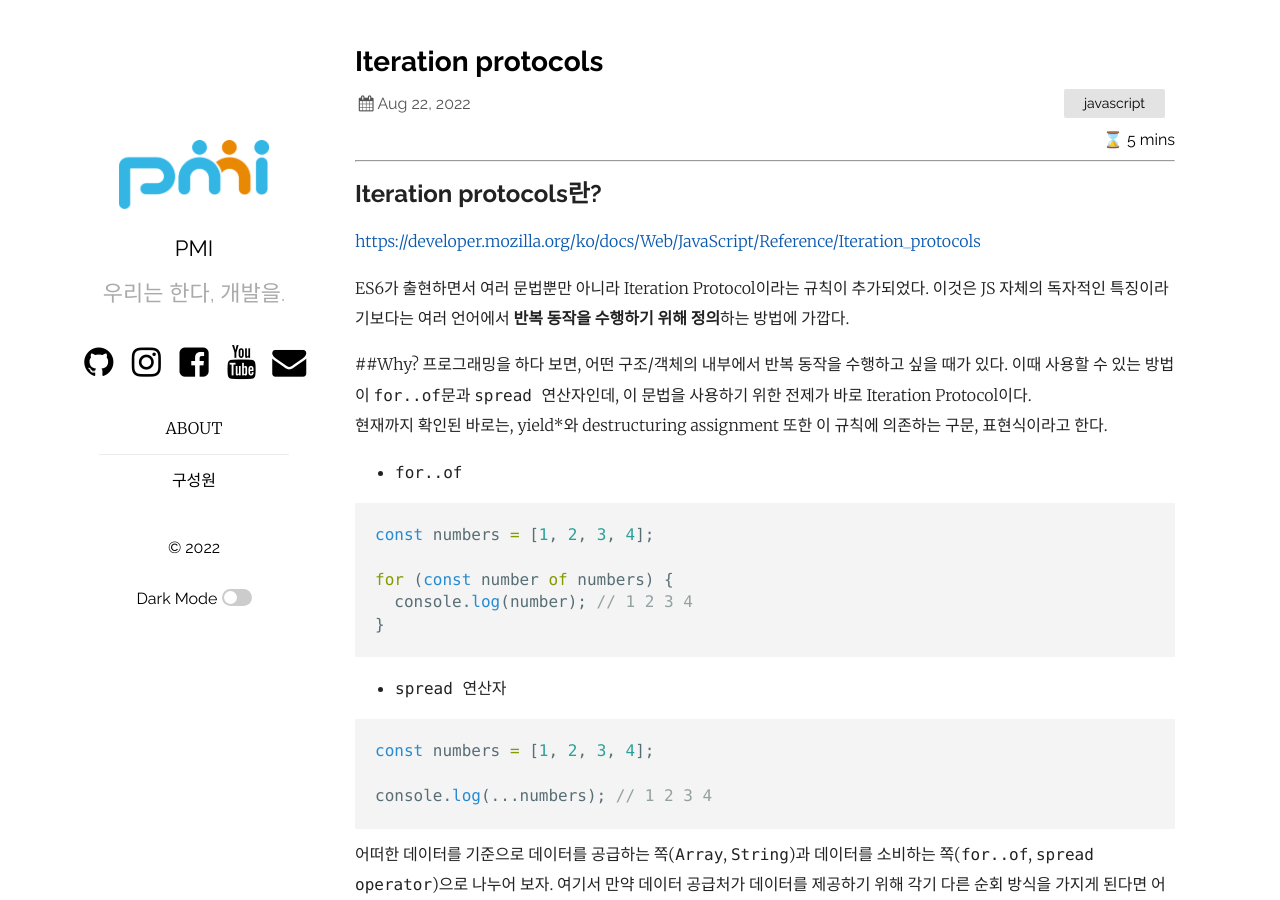
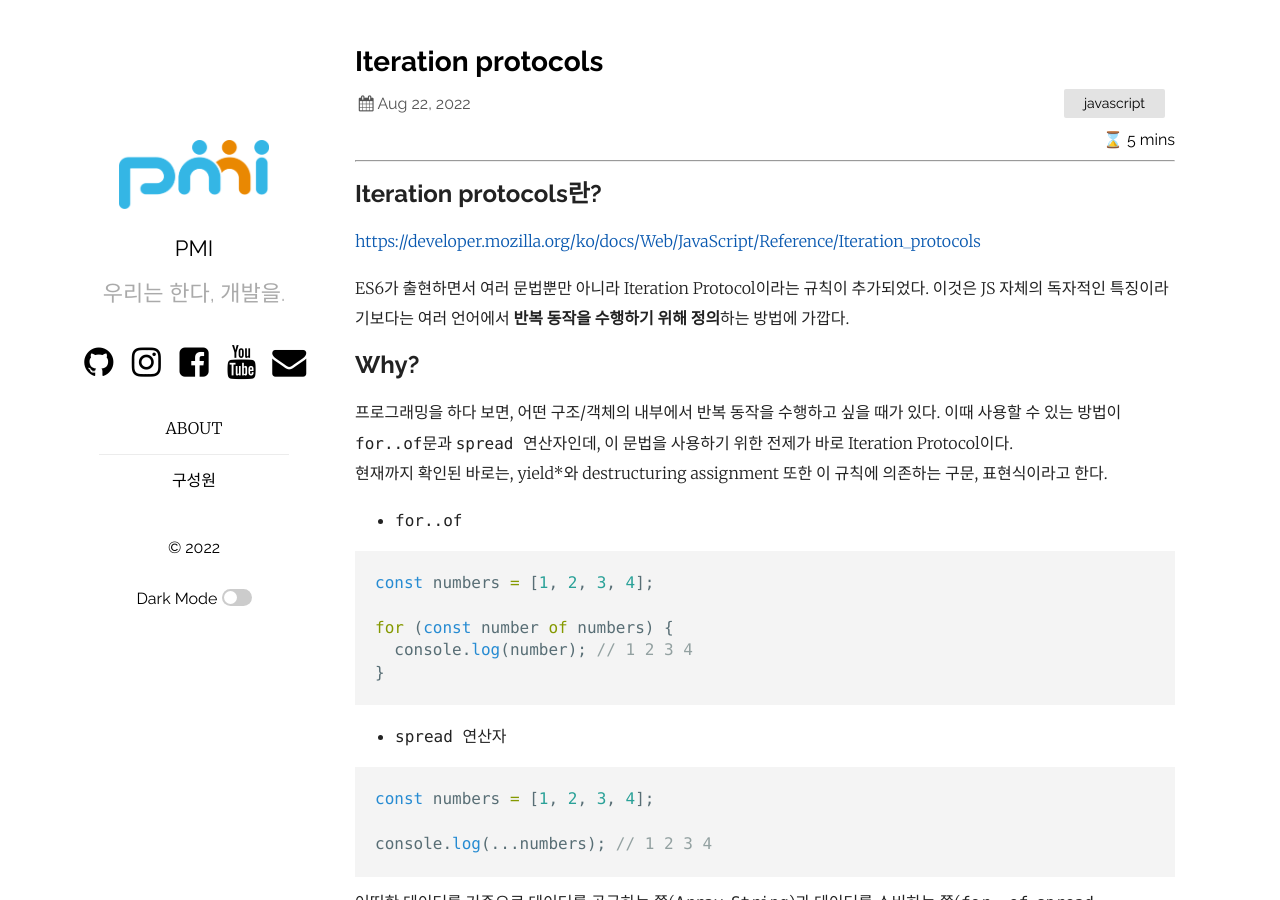
Before and after one commit to pmirnc-dev/pmirnc-dev.github.io, a Jekyll site: the page built from _posts/2022-08-22-Iteration-protocols.md, in a window 1280 px wide and 900 px high. Built offline with Jekyll 4.4.1, drawn with Linux system fonts in a browser that asks for light colours; comment, search, counter and statistics services are not loaded; some of the changed text lies outside the part shown.

Commit message:
fix(post): Iteration post 링크 적용 및 javascript 문법
Iteration post 링크 적용 및 javascript 문법

````diff
--- a/_posts/2022-08-22-Iteration-protocols.md
+++ b/_posts/2022-08-22-Iteration-protocols.md
@@ -14,7 +14,7 @@
 ES6가 출현하면서 여러 문법뿐만 아니라 Iteration Protocol이라는 규칙이 추가되었다. 이것은 JS 자체의 독자적인 특징이라기보다는 여러 언어에서 <b>반복 동작을 수행하기 위해 정의</b>하는 방법에 가깝다.
 <br />
 
-##Why?
+## Why?
 프로그래밍을 하다 보면, 어떤 구조/객체의 내부에서 반복 동작을 수행하고 싶을 때가 있다.
 이때 사용할 수 있는 방법이 `for..of`문과 `spread 연산자`인데, 이 문법을 사용하기 위한 전제가 바로 Iteration Protocol이다.<br/>
 현재까지 확인된 바로는, yield*와 destructuring assignment 또한 이 규칙에 의존하는 구문, 표현식이라고 한다.
@@ -129,7 +129,7 @@
 ```
 
 ---
-##iterator protocol
+## iterator protocol
 
 Iterator Protocol은 값의 순서를 제공하는 방법에 대한 정의이다.
 next() 매서드를 통해 배열을 순회할 수 있는 객체이다.
@@ -141,7 +141,7 @@
     - `value` - 반복문 안의 단일 값이며 어떠한 타입이든 상관없다.
     - `done` - 반복문 종결 여부에 대한 판단 값이며 `Boolean` 타입이다.
 
-```jsx
+```typescript
 iterable = { //이터러블
   [Symbol.iterator]() {
     return { //이터레이터 객체
@@ -163,7 +163,7 @@
 strIterator.next(); // { value: undefined, done: true }
 ```
 
-##결론
+## 결론
  - for - of 문 같은 몇몇 반복가능한 기능들을 할 수 있도록 만들어진 대상을 이터러블(iterable)라고 한다.
  - 이터러블(iterable)에는 반드시 Symbol.iterator 프로퍼티가 반드시 구현되어 있어야한다.
  - Symbol.iterator 메소드의 결과를 이터레이터(Iterator)객체 라고하고, 이터레이터는 이어지는 반복 과정을 처리한다.
````
